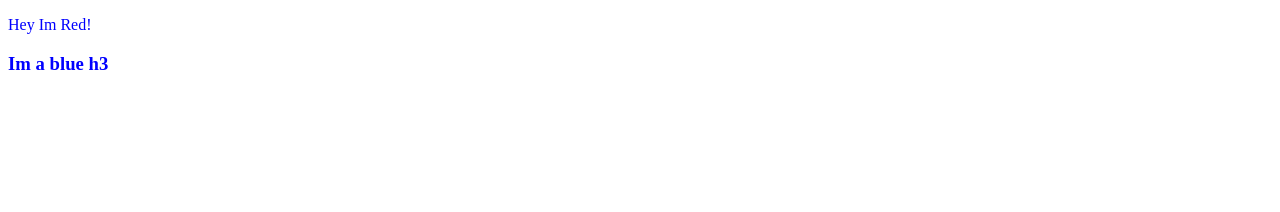
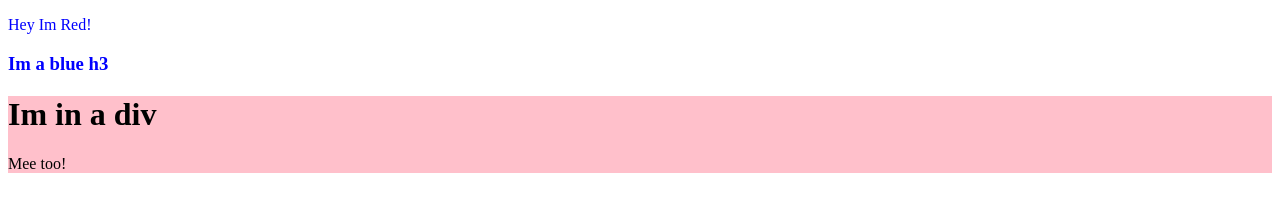
Before and after one commit to githmin/theOdinProject, a plain HTML site: page documentObjectModel/index.html in a window 1280 px wide. Drawn offline with Linux system fonts and the light colour scheme.

Commit message:
I figured out DOM!

```diff
--- a/documentObjectModel/index.html
+++ b/documentObjectModel/index.html
@@ -10,6 +10,6 @@
 </head>
 <body>
   <div id="container"></div>
-  <div id="container2"></div>
+
 </body>
 </html>
--- a/documentObjectModel/javaScript.js
+++ b/documentObjectModel/javaScript.js
@@ -12,3 +12,18 @@ hthree.classList.add('blueh3');
 hthree.textContent = 'Im a blue h3';
 hthree.setAttribute('style' , 'color:blue;');
 container.appendChild(hthree);
+
+const divTwo = document.createElement('div');
+divTwo.classList.add('divTwoo');
+divTwo.setAttribute('style', 'border:black; background:pink;');
+
+const hOne = document.createElement('h1');
+hOne.textContent = 'Im in a div';
+divTwo.appendChild(hOne);
+
+const para = document.createElement('p');
+para.textContent = 'Mee too!';
+divTwo.appendChild(para);
+
+
+container.appendChild(divTwo);
```
